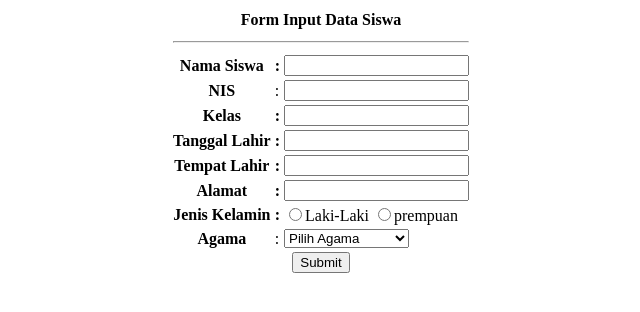
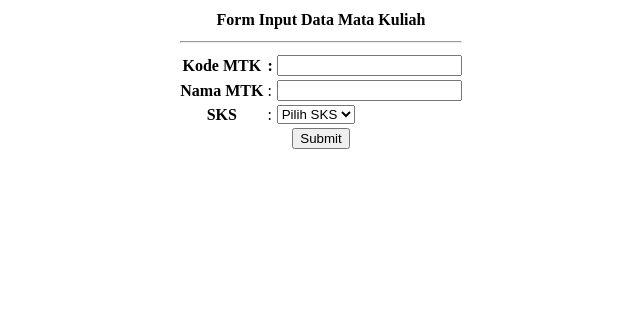
Before and after one commit to chandraspt/WP2_ChandraSaputra, a CodeIgniter app: page /pustaka-booking/index.php/matakuliah/index in a window 1280 px wide. Shown: the top 312 px of the page, without its empty margins (319-959 px from the left). Run offline with CodeIgniter, Linux system fonts and the light colour scheme.

Commit message:
membetulkan File matakuliah

```diff
--- a/application/views/view-form-matakuliah.php
+++ b/application/views/view-form-matakuliah.php
@@ -1,16 +1,17 @@
 <html>
 
 <head>
-    <title>Form Input DataSiswa</title>
+    <title>Form Input Matakuliah</title>
 </head>
 
 <body>
     <center>
-        <form action="<?= base_url('datasiswa/cetak'); ?>"method="post">
+        <form action="<?= base_url('matakuliah/cetak'); ?>"
+method="post">
             <table>
                 <tr>
                     <th colspan="3">
-                        Form Input Data Siswa
+                        Form Input Data Mata Kuliah
                     </th>
                 </tr>
             <tr>
@@ -19,70 +20,28 @@
                 </td>
             </tr>
             <tr>
-                <th>Nama Siswa</th>
+                <th>Kode MTK</th>
                 <th>:</th>
+                <td>
+                    <input type="text" name="kode" id="kode">
+                </td>
+            </tr>
+            <tr>
+                <th>Nama MTK</th>
+                <td>:</td>
                 <td>
                     <input type="text" name="nama" id="nama">
                 </td>
             </tr>
-            <?= form_error('nama'); ?>
             <tr>
-                <th>NIS</th>
+                <th>SKS</th>
                 <td>:</td>
                 <td>
-                    <input type="text" name="nis" id="nis">
-                </td>
-            </tr>
-            <?= form_error('nis'); ?>
-            <tr>
-                <th>Kelas</th>
-                <th>:</th>
-                <td>
-                    <input type="text" name="kelas" id="kelas">
-                </td>
-            </tr>
-            <?= form_error('kelas'); ?>
-            <tr>
-                <th>Tanggal Lahir</th>
-                <th>:</th>
-                <td>
-                    <input type="text" name="tanggal" id="tanggal">
-                </td>
-            </tr>
-            <?= form_error('tanggal'); ?>
-            <tr>
-                <th>Tempat Lahir</th>
-                <th>:</th>
-                <td>
-                    <input type="text" name="tempat" id="tempat">
-                </td>
-            </tr>
-            <?= form_error('tempat'); ?>
-            <tr>
-                <th>Alamat</th>
-                <th>:</th>
-                <td>
-                    <input type="text" name="alamat" id="alamat">
-                </td>
-            </tr>
-            <tr>
-                <th>Jenis Kelamin</th>
-                <th>:</th>
-                <td>
-                <input type="radio" name="jenis" id="jenis" value="Laki-Laki">Laki-Laki
-                <input type="radio" name="jenis" id="jenis" value="Prempuan">prempuan
-            </tr>
-                <th>Agama</th>
-                <td>:</td>
-                <td>
-                    <select name="agama" id="agama">
-                        <option value="">Pilih Agama</option>
-                        <option value="Islam">Islam</option>
-                        <option value="Kristen Katholik">Kristen Katholik</option>
-                        <option value="Kristen Protestan">Kristen Protestan</option>
-                        <option value="Budha">Budha</option>
-                        <option value="Hindu">Hindu</option>
-                        <option value="Khonghucu">Khonghucu</option>
+                    <select name="sks" id="sks">
+                        <option value="">Pilih SKS</option>
+                        <option value="2">2</option>
+                        <option value="3">3</option>
+                        <option value="4">4</option>
                     </select>
                 </td>
             </tr>
```
